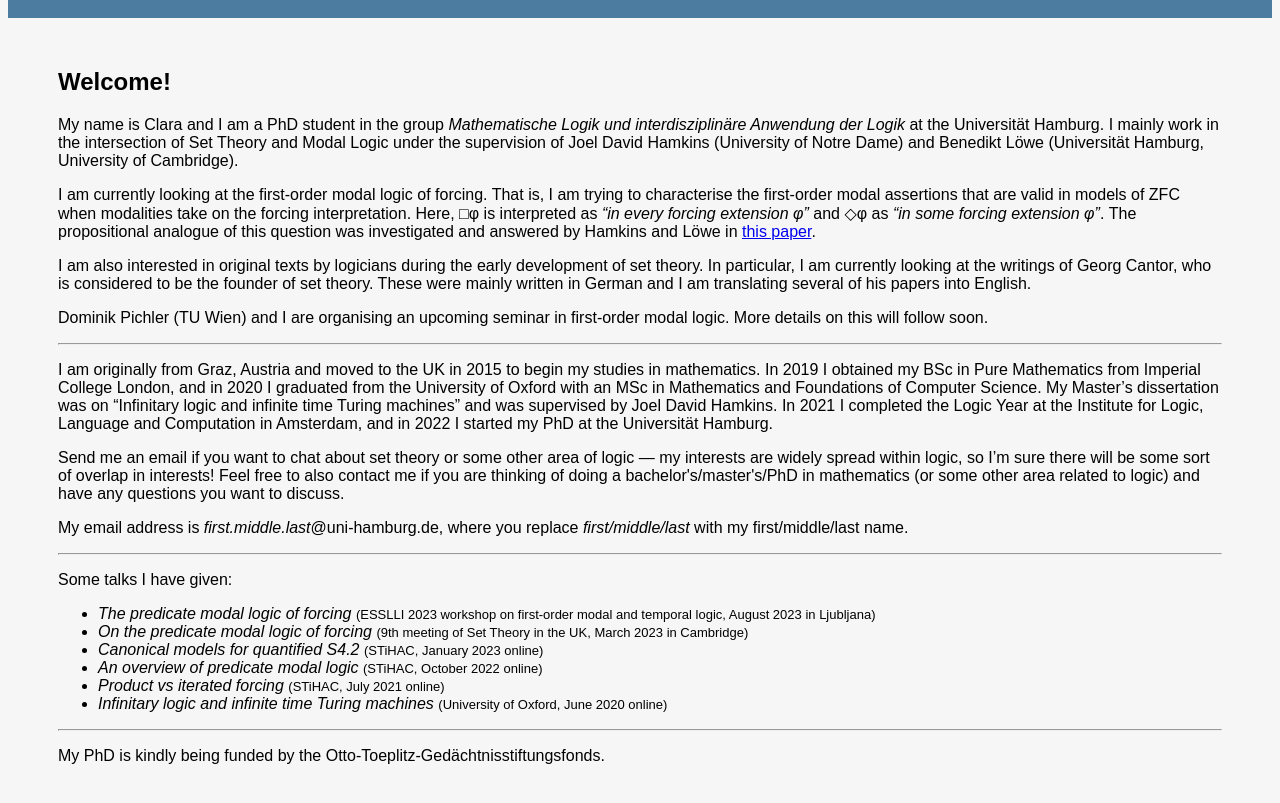
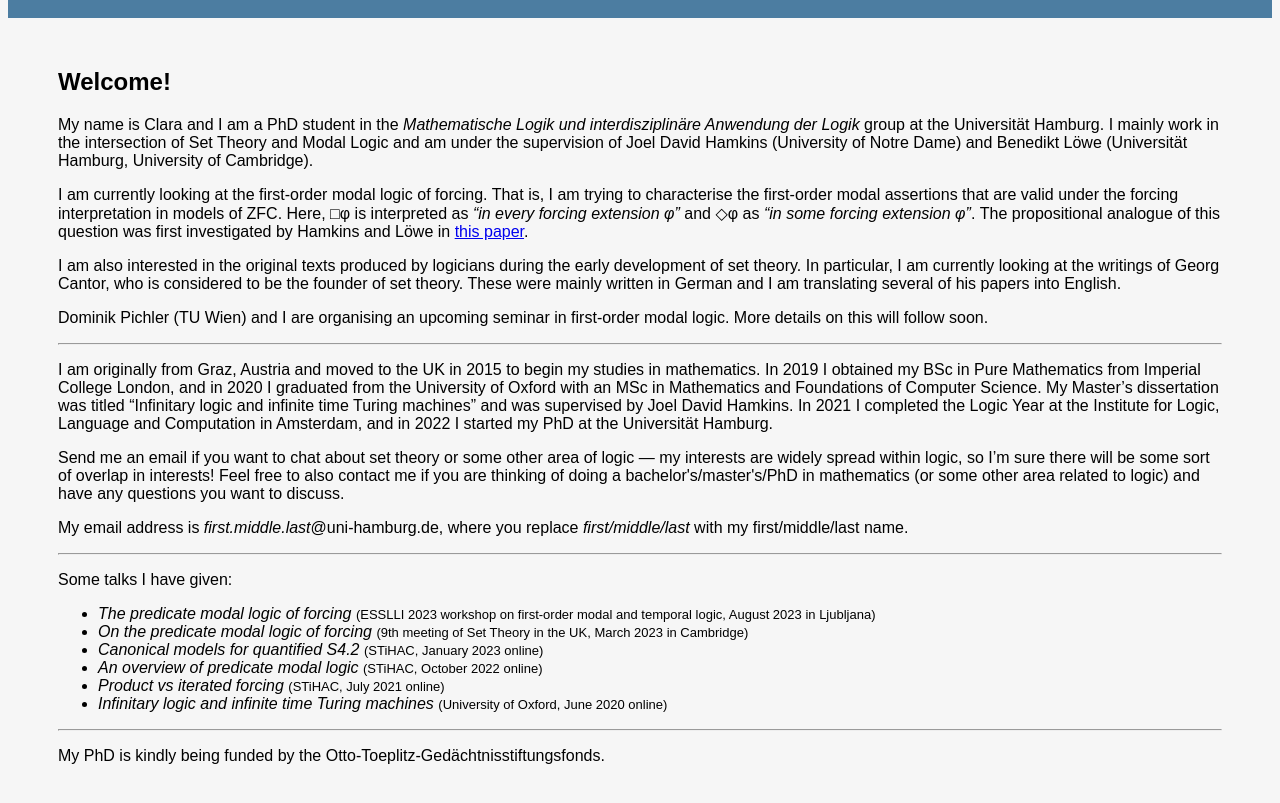
Before and after one commit to claralist-logic/claralist-logic.github.io, a plain HTML site: page index.html in a window 1280 px wide. Shown: the part 119-922 px from the top of the page. Drawn offline with Linux system fonts and the light colour scheme.

Commit message:
Minor changes in some sentences

```diff
--- a/index.html
+++ b/index.html
@@ -22,19 +22,18 @@ article {
 </header>
 <article>
 <h1>Welcome!</h1>
-<p>My name is Clara and I am a PhD student in the group <i>Mathematische Logik und interdisziplinäre
-  Anwendung der Logik</i> at the Universität Hamburg. I mainly work in the intersection of Set Theory
-  and Modal Logic under the supervision of Joel David Hamkins (University of Notre Dame) and Benedikt Löwe (Universität Hamburg, University of Cambridge).</p>
+<p>My name is Clara and I am a PhD student in the <i>Mathematische Logik und interdisziplinäre
+  Anwendung der Logik</i> group at the Universität Hamburg. I mainly work in the intersection of Set Theory
+  and Modal Logic and am under the supervision of Joel David Hamkins (University of Notre Dame) and Benedikt Löwe (Universität Hamburg, University of Cambridge).</p>
 
 <p>I am currently looking at the first-order modal logic of forcing.
   That is, I am trying to characterise the first-order modal assertions that are
-  valid in models of ZFC when modalities take on the forcing interpretation.
+  valid under the forcing interpretation in models of ZFC.
   Here, &#x25a1;&phi; is interpreted as <i><q>in every forcing extension &phi;</q></i>
   and &#x25c7;&phi; as <i><q>in some forcing extension &phi;</q></i>.
-  The propositional analogue of this question was investigated and answered
-  by Hamkins and Löwe in <a href="https://www.ams.org/journals/tran/2008-360-04/S0002-9947-07-04297-3/S0002-9947-07-04297-3.pdf"> this paper</a>. </p>
+  The propositional analogue of this question was first investigated by Hamkins and Löwe in <a href="https://www.ams.org/journals/tran/2008-360-04/S0002-9947-07-04297-3/S0002-9947-07-04297-3.pdf"> this paper</a>. </p>
 
-<p>I am also interested in original texts by logicians during the early development of set theory.
+<p>I am also interested in the original texts produced by logicians during the early development of set theory.
   In particular, I am currently looking at the writings of Georg Cantor,
   who is considered to be the founder of set theory.
   These were mainly written in German and I am translating several of his papers into English.</p>
@@ -48,7 +47,7 @@ article {
 <p>I am originally from Graz, Austria and moved to the UK in 2015 to begin my studies in mathematics.
   In 2019 I obtained my BSc in Pure Mathematics from Imperial College London,
   and in 2020 I graduated from the University of Oxford with an MSc in Mathematics and Foundations of Computer Science.
-  My Master’s dissertation was on “Infinitary logic and infinite time Turing machines”
+  My Master’s dissertation was titled “Infinitary logic and infinite time Turing machines”
   and was supervised by Joel David Hamkins.
   In 2021 I completed the Logic Year at the Institute for Logic, Language and Computation in Amsterdam,
   and in 2022 I started my PhD at the Universität Hamburg. </p>
```
